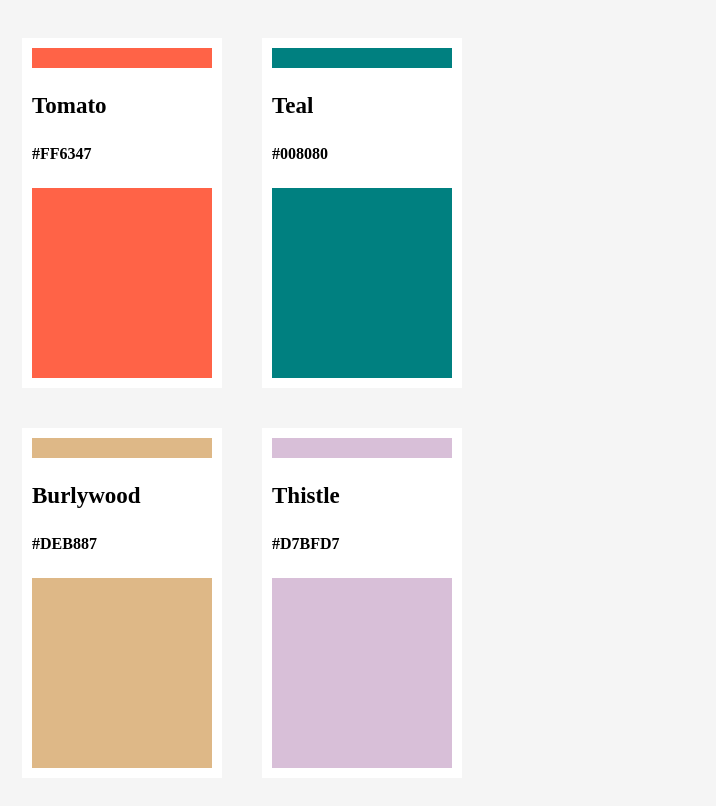
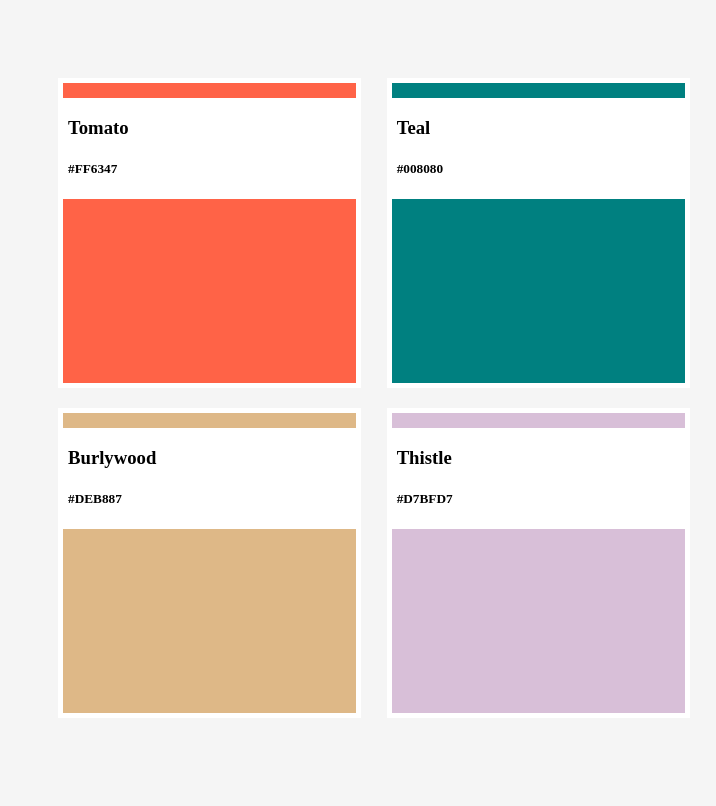
Before and after one commit to junbox98221/kokoa-clone-2021, a plain HTML site: page Challenge/day6.html in a window 1280 px wide. Shown: the whole page, without its empty margins (266-982 px from the left). Drawn offline with Linux system fonts and the light colour scheme.

Commit message:
challenge#day7

```diff
--- a/Challenge/CSS/styles_day6.css
+++ b/Challenge/CSS/styles_day6.css
@@ -1,57 +1,56 @@
 body {
-  background-color: #f5f5f5;
+  height: 100vh;
+  background-color: whitesmoke;
   display: flex;
-  height: 100vh;
-  weight: 100vw;
   flex-direction: column;
+  align-items: center;
+  justify-content: center;
 }
 
-.row {
-  height: 800px;
-  width: 1000px;
-  margin: 20px 0;
+h1 {
+  margin-bottom: 50px;
+}
+
+section {
+  width: 50%;
+  margin: 0 auto;
   display: flex;
-  justify-content: center;
-  align-items: flex-end;
+  justify-content: space-between;
+  flex-wrap: wrap;
 }
-.row2 {
-  display: flex;
-  align-items: flex-start;
+
+.color {
+  width: 48%;
+  position: relative;
+  margin-bottom: 20px;
 }
-.item {
-  height: 330px;
-  width: 180px;
-  border: 10px solid white;
-  display: flex;
-  align-items: flex-start;
-  margin: 0 20px;
-}
-.tomato {
+
+.color:first-child .color__bg {
   background-color: tomato;
 }
-.teal {
+
+.color:nth-child(2) .color__bg {
   background-color: teal;
 }
-.burlywood {
+
+.color:nth-child(3) .color__bg {
   background-color: burlywood;
 }
-.thistle {
+
+.color:last-child .color__bg {
   background-color: thistle;
 }
-.content {
+
+.color__bg {
+  height: 300px;
+  border: 5px solid white;
+}
+
+.color__info {
+  position: absolute;
   width: 100%;
-  height: 120px;
   background-color: white;
-  margin: 20px 0;
-
-  display: flex;
-  justify-content: space-evenly;
-  flex-direction: column;
+  top: 20px;
+  padding: 0px 10px;
+  box-sizing: border-box;
 }
-.title,
-.code {
-  font-weight: 600;
-}
-.title {
-  font-size: 23px;
-}
--- /dev/null
+++ b/Challenge/CSS/styles_day7.css
@@ -0,0 +1,80 @@
+body {
+  background-color: #6bbcbe;
+  display: flex;
+  flex-direction: column;
+  justify-content: space-evenly;
+  align-items: center;
+  height: 100vh;
+  width: 100vw;
+}
+
+.dot {
+  background-color: white;
+  border-radius: 100%;
+  width: 20px;
+  height: 20px;
+}
+@keyframes spin {
+  0% {
+    transform: none;
+  }
+  25% {
+    transform: rotateZ(180deg);
+  }
+  50% {
+    transform: rotateZ(180deg);
+  }
+  75% {
+    transform: rotateZ(360deg);
+  }
+  100% {
+    transform: rotateZ(360deg);
+  }
+}
+
+.dot_ani {
+  display: flex;
+  align-items: center;
+  justify-content: space-between;
+  width: 20%;
+  animation: spin 2s linear infinite;
+}
+.volume {
+  width: 25%;
+  height: 12%;
+  display: flex;
+  justify-content: space-between;
+}
+
+@keyframes bar_strech {
+  0% {
+    transform: none;
+  }
+  20% {
+    transform: scaleY(1.7);
+  }
+  40% {
+    transform: none;
+  }
+  100% {
+    transform: none;
+  }
+}
+.bar {
+  background-color: white;
+  height: 80%;
+  width: 13%;
+  animation: bar_strech 1.3s linear infinite;
+}
+.bar:nth-child(2) {
+  animation-delay: 0.2s;
+}
+.bar:nth-child(3) {
+  animation-delay: 0.4s;
+}
+.bar:nth-child(4) {
+  animation-delay: 0.6s;
+}
+.bar:nth-child(5) {
+  animation-delay: 0.8s;
+}
--- a/Challenge/day6.html
+++ b/Challenge/day6.html
@@ -1,40 +1,41 @@
 <!DOCTYPE html>
-<html lang="en">
+<html>
   <head>
-    <meta charset="UTF-8" />
-    <meta http-equiv="X-UA-Compatible" content="IE=edge" />
-    <meta name="viewport" content="width=device-width, initial-scale=1.0" />
-    <title>Document</title>
+    <meta charset="utf-8" />
+    <meta name="viewport" content="width=device-width" />
+    <title>repl.it</title>
     <link rel="stylesheet" href="CSS/styles_day6.css" />
   </head>
   <body>
-    <div class="row">
-      <div class="item tomato">
-        <div class="content">
-          <div class="title">Tomato</div>
-          <div class="code">#FF6347</div>
+    <section>
+      <article class="color">
+        <div class="color__bg"></div>
+        <div class="color__info">
+          <h3>Tomato</h3>
+          <h5>#FF6347</h5>
         </div>
-      </div>
-      <div class="item teal">
-        <div class="content">
-          <div class="title">Teal</div>
-          <div class="code">#008080</div>
+      </article>
+      <article class="color">
+        <div class="color__bg"></div>
+        <div class="color__info">
+          <h3>Teal</h3>
+          <h5>#008080</h5>
         </div>
-      </div>
-    </div>
-    <div class="row row2">
-      <div class="item burlywood">
-        <div class="content">
-          <div class="title">Burlywood</div>
-          <div class="code">#DEB887</div>
+      </article>
+      <article class="color">
+        <div class="color__bg"></div>
+        <div class="color__info">
+          <h3>Burlywood</h3>
+          <h5>#DEB887</h5>
         </div>
-      </div>
-      <div class="item thistle">
-        <div class="content">
-          <div class="title">Thistle</div>
-          <div class="code">#D7BFD7</div>
+      </article>
+      <article class="color">
+        <div class="color__bg"></div>
+        <div class="color__info">
+          <h3>Thistle</h3>
+          <h5>#D7BFD7</h5>
         </div>
-      </div>
-    </div>
+      </article>
+    </section>
   </body>
 </html>
```
Also changed, not shown: Challenge/day7.html (added, +25 -0 lines).
